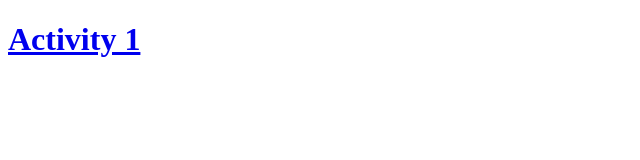
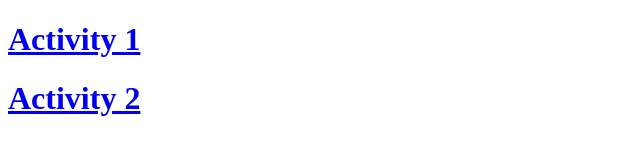
Before and after one commit to kredoteacher/kredoandrei.github.io, a plain HTML site: page index.html in a window 1280 px wide. Shown: the whole page, without its empty margins (0-640 px from the left). Drawn offline with Linux system fonts and the light colour scheme.

Commit message:
Update index.html

```diff
--- a/index.html
+++ b/index.html
@@ -9,5 +9,7 @@
 <body>
 
  <h1><a href="css-table.html">Activity 1</h1>
+
+<h1><a href="css-table.html">Activity 2</h1>
 </body>
 </html>
```
